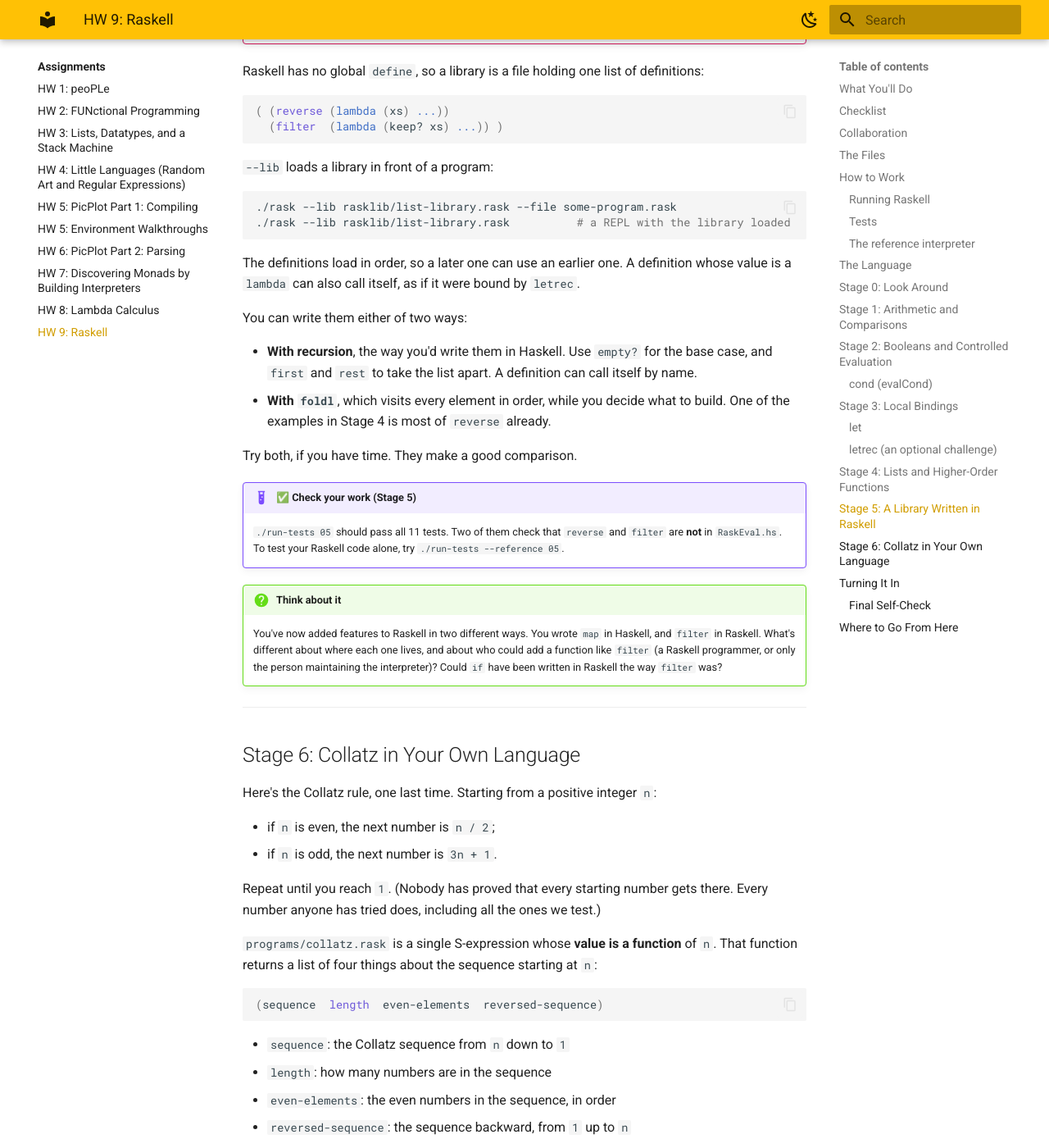
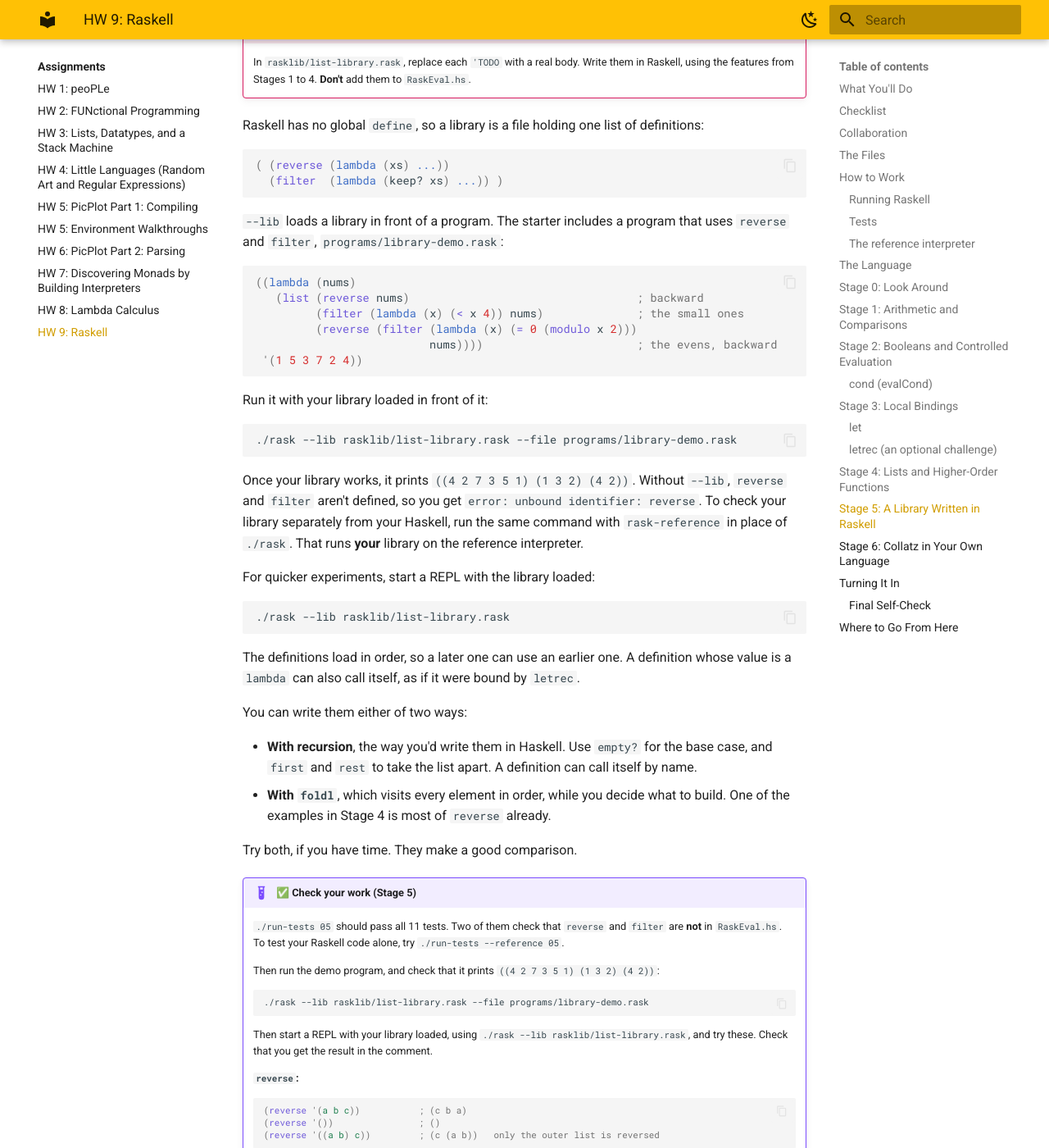
Before and after one commit to lbang-hmc/cs-131-website, an MkDocs documentation site: the page built from content/assignments/hw09.md, in a window 1280 px wide and 1400 px high, scrolled down 19124 px. Shown: the whole window at 82% size. Built offline with MkDocs 1.6.1 and Material for MkDocs 9.7.7, drawn with Linux system fonts in a browser that asks for light colours; some of the changed text lies outside the part shown.

Commit message:
HW 9 Stage 5: runnable library demo and a guided REPL check
Co-Authored-By: Claude Opus 5.5 <noreply@anthropic.com>

````diff
--- a/content/assignments/hw09.md
+++ b/content/assignments/hw09.md
@@ -69,6 +69,7 @@ You can work with a partner on this assignment. If you do, you must cooperate on
 | `rask`, `run-tests` | **PROVIDED.** Run Raskell (compiling it when needed), and run the tests. |
 | `tests/` | **PROVIDED: DO NOT EDIT.** The tests, one small `.rask` file each, in a folder per stage. |
 | `programs/swap.rask`, `programs/square.rask` | **PROVIDED.** Two small sample programs, to show what a Raskell program file looks like. |
+| `programs/library-demo.rask` | **PROVIDED.** A sample program that uses your list library (Stage 5). |
 
 The starter already has everything from Lab 9, including `rest`. It also has one new primitive, `empty?`, which tells you whether a list is empty: `(empty? '())` is `#t`, and `(empty? '(a b))` is `#f`. Its `RaskEval.hs` is a little longer than the lab's. It has placeholders for every feature you'll add, including `letrec` (Stage 3 explains it). Each placeholder gives the error `not implemented yet`.
 
@@ -666,11 +667,29 @@ Raskell has no global `define`, so a library is a file holding one list of defin
   (filter  (lambda (keep? xs) ...)) )
 ```
 
-`--lib` loads a library in front of a program:
+`--lib` loads a library in front of a program. The starter includes a program that uses `reverse` and `filter`, `programs/library-demo.rask`:
+
+```racket
+((lambda (nums)
+   (list (reverse nums)                                  ; backward
+         (filter (lambda (x) (< x 4)) nums)              ; the small ones
+         (reverse (filter (lambda (x) (= 0 (modulo x 2)))
+                          nums))))                       ; the evens, backward
+ '(1 5 3 7 2 4))
+```
+
+Run it with your library loaded in front of it:
 
 ```bash
-./rask --lib rasklib/list-library.rask --file some-program.rask
-./rask --lib rasklib/list-library.rask          # a REPL with the library loaded
+./rask --lib rasklib/list-library.rask --file programs/library-demo.rask
+```
+
+Once your library works, it prints `((4 2 7 3 5 1) (1 3 2) (4 2))`. Without `--lib`, `reverse` and `filter` aren't defined, so you get `error: unbound identifier: reverse`. To check your library separately from your Haskell, run the same command with `rask-reference` in place of `./rask`. That runs **your** library on the reference interpreter.
+
+For quicker experiments, start a REPL with the library loaded:
+
+```bash
+./rask --lib rasklib/list-library.rask
 ```
 
 The definitions load in order, so a later one can use an earlier one. A definition whose value is a `lambda` can also call itself, as if it were bound by `letrec`.
@@ -684,6 +703,39 @@ Try both, if you have time. They make a good comparison.
 
 !!! example "✅ Check your work (Stage 5)"
     `./run-tests 05` should pass all 11 tests. Two of them check that `reverse` and `filter` are **not** in `RaskEval.hs`. To test your Raskell code alone, try `./run-tests --reference 05`.
+
+    Then run the demo program, and check that it prints `((4 2 7 3 5 1) (1 3 2) (4 2))`:
+
+    ```bash
+    ./rask --lib rasklib/list-library.rask --file programs/library-demo.rask
+    ```
+
+    Then start a REPL with your library loaded, using `./rask --lib rasklib/list-library.rask`, and try these. Check that you get the result in the comment.
+
+    **`reverse`:**
+
+    ```racket
+    (reverse '(a b c))           ; (c b a)
+    (reverse '())                ; ()
+    (reverse '((a b) c))         ; (c (a b))   only the outer list is reversed
+    ```
+
+    **`filter`, which keeps the elements in their original order:**
+
+    ```racket
+    (filter (lambda (x) (< x 4)) '(1 5 3 7 2))              ; (1 3 2)
+    (filter (lambda (x) (> x 100)) '(1 2 3))                ; ()
+    (filter (lambda (s) (= 0 (modulo s 2))) '(1 2 3 4 5 6)) ; (2 4 6)
+    (filter empty? '((a) () (b c) ()))                      ; (() ())
+    ```
+
+    **The two together:**
+
+    ```racket
+    (reverse (filter (lambda (x) (< x 4)) '(1 5 3 7 2)))    ; (2 3 1)
+    ```
+
+    If a result surprises you, run the same thing with `rask-reference --lib rasklib/list-library.rask`. If you get the same surprise, the bug is in your Raskell library. If you don't, the bug is in your Haskell from Stages 1 to 4.
 
 !!! question "Think about it"
     You've now added features to Raskell in two different ways. You wrote `map` in Haskell, and `filter` in Raskell. What's different about where each one lives, and about who could add a function like `filter` (a Raskell programmer, or only the person maintaining the interpreter)? Could `if` have been written in Raskell the way `filter` was?
````
